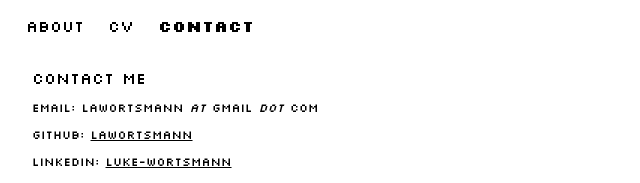
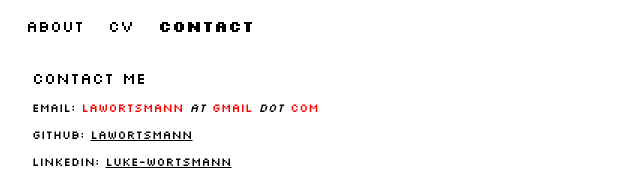
Before and after one commit to lawortsmann/lawortsmann.github.io, a plain HTML site: page contact.html in a window 1280 px wide. Shown: the top 183 px of the page, without its empty margins (0-640 px from the left). Drawn offline with Linux system fonts and the light colour scheme.

Commit message:
more highlighting

```diff
--- a/contact.html
+++ b/contact.html
@@ -18,7 +18,7 @@
 
     <div class="content">
         <h1>Contact Me</h1>
-        <p>Email: lawortsmann <i>at</i> gmail <i>dot</i> com</p>
+        <p>Email: <span class="highlight">lawortsmann</span> <i>at</i> <span class="highlight">gmail</span> <i>dot</i> <span class="highlight">com</span></p>
         <p>GitHub: <a href="https://github.com/lawortsmann" target="_blank">lawortsmann</a></p>
         <p>LinkedIn: <a href="https://www.linkedin.com/in/luke-wortsmann/" target="_blank">luke-wortsmann</a></p>
         <p>Instagram: <a href="https://www.instagram.com/lukewortsmann/" target="_blank">@lukewortsmann</a></p>
```
Also changed, not shown: cv.html (+1 -1 lines).
